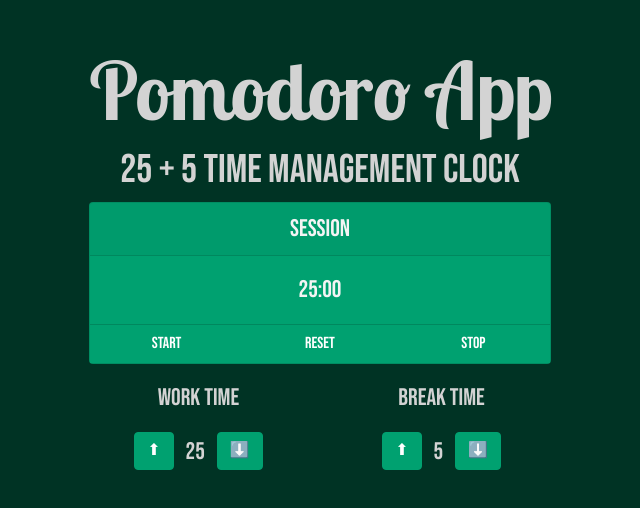
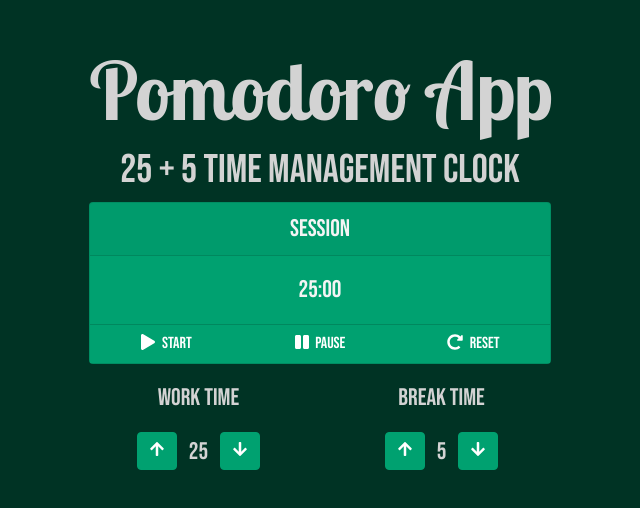
Before and after one commit to A3AJAGBE/react-pomodoro-app, a React (Create React App) app: page / in a window 1280 px wide. Shown: the part 128-636 px from the top of the page, without its empty margins (320-960 px from the left). Built offline with nearby package versions, Linux system fonts and the light colour scheme.

Commit message:
Add fontawesome icons

```diff
--- a/src/App.css
+++ b/src/App.css
@@ -32,11 +32,11 @@
   background-color: var(--theme-color-dark);
 }
 
-#reset:hover {
+#pause:hover {
   background-color: var(--warning);
 }
 
-#stop:hover {
+#reset:hover {
   background-color: var(--danger);
 }
 
--- a/src/App.js
+++ b/src/App.js
@@ -5,6 +5,14 @@ import Card from 'react-bootstrap/Card';
 import Button from 'react-bootstrap/Button';
 import Row from 'react-bootstrap/Row';
 import Col from 'react-bootstrap/Col';
+import { FontAwesomeIcon } from '@fortawesome/react-fontawesome'
+import { faArrowUp, faArrowDown, faPlay, faPause, faRedoAlt} from '@fortawesome/free-solid-svg-icons'
+
+const ArrowUp = <FontAwesomeIcon icon={faArrowUp} />
+const ArrowDown = <FontAwesomeIcon icon={faArrowDown} />
+const Start = <FontAwesomeIcon icon={faPlay} />
+const Pause = <FontAwesomeIcon icon={faPause} />
+const Reset = <FontAwesomeIcon icon={faRedoAlt} />
 
 const App = () => {
 	return (
@@ -24,11 +32,12 @@ const App = () => {
 
 					</Card.Body>
 					<Card.Footer className="flex-nowrap p-0">
-						<Button className="col-4 m-0 rounded-0 Card-Btn" id="start_stop">Start</Button>
+						<Button className="col-4 m-0 rounded-0 Card-Btn" id="start_stop">{Start} <span className='ps-1'>Start</span></Button>
 
-						<Button className="col-4 m-0 rounded-0 Card-Btn" id="reset">Reset</Button>
+						<Button className="col-4 m-0 rounded-0 Card-Btn" id="pause">{Pause} <span className='ps-1'>Pause</span> </Button>
 
-						<Button className="col-4 m-0 rounded-0 Card-Btn" id="stop">Stop</Button>
+						<Button className="col-4 m-0 rounded-0 Card-Btn" id="reset">{Reset} <span className='ps-1'>Reset</span></Button>
+
 					</Card.Footer>
 				</Card>
 
@@ -37,7 +46,7 @@ const App = () => {
 						<Col md={6}>
 							<div className="mb-3" >
 								<p id="session-label">Work Time</p>
-								<Button className="me-2" id="session-increment">⬆</Button> <span id="session-length">25</span> <Button className="ms-2" id="session-decrement">⬇️</Button>
+								<Button className="me-2" id="session-increment"> {ArrowUp} </Button> <span id="session-length">25</span> <Button className="ms-2" id="session-decrement">{ArrowDown}</Button>
 							</div>
 
 						</Col>
@@ -45,7 +54,7 @@ const App = () => {
 						<Col md={6}>
 							<div className="mb-3" >
 								<p id="break-label">Break Time</p>
-								<Button className="me-2" id="break-increment">⬆</Button> <span  id="break-length">5</span> <Button className="ms-2" id="break-decrement">⬇️</Button>
+								<Button className="me-2" id="break-increment"> {ArrowUp} </Button> <span  id="break-length">5</span> <Button className="ms-2" id="break-decrement">{ArrowDown}</Button>
 							</div>
 						</Col>
 					</Row>
```
